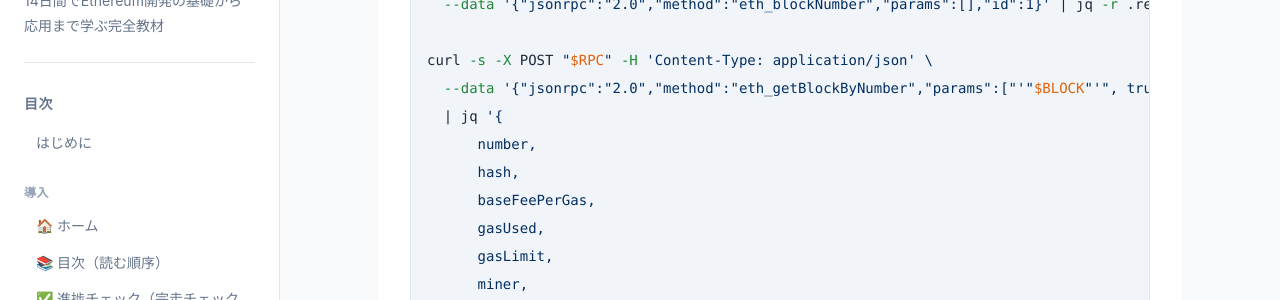
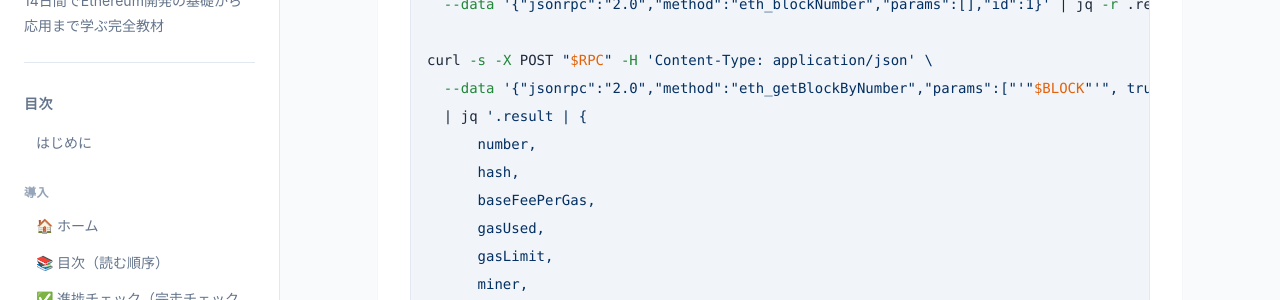
Before and after one commit to itdojp/ethereum-learning-bootcamp, a Jekyll site: the page built from docs/curriculum/Day01_Ethereum_Intro.md, in a window 1280 px wide and 900 px high, scrolled down 3275 px. Shown: the part 152-452 px from the top of the window. Built offline with Jekyll 4.4.1, drawn with Linux system fonts in a browser that asks for light colours; our own code applies the rules of GitHub Pages for plain Markdown files; some of the changed text lies outside the part shown.

Commit message:
fix(docs): jq over .result

```diff
--- a/docs/curriculum/Day01_Ethereum_Intro.md
+++ b/docs/curriculum/Day01_Ethereum_Intro.md
@@ -109,7 +109,7 @@ BLOCK=$(curl -s -X POST "$RPC" -H 'Content-Type: application/json' \
 
 curl -s -X POST "$RPC" -H 'Content-Type: application/json' \
   --data '{"jsonrpc":"2.0","method":"eth_getBlockByNumber","params":["'"$BLOCK"'", true],"id":2}' \
-  | jq '{
+  | jq '.result | {
       number,
       hash,
       baseFeePerGas,
```
